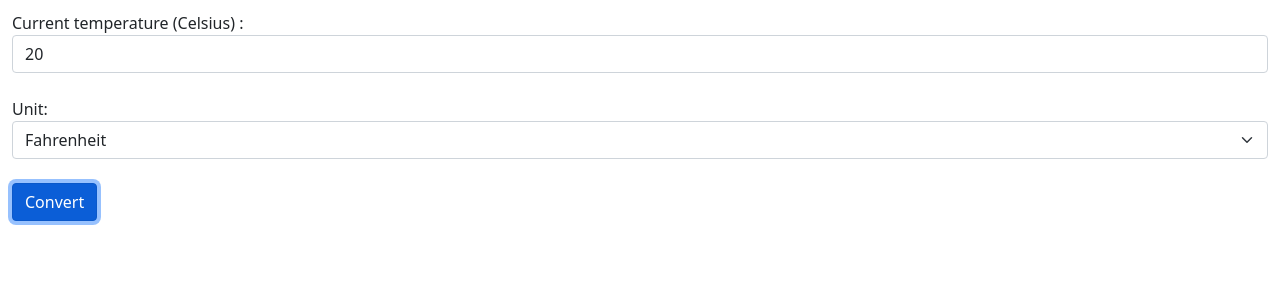
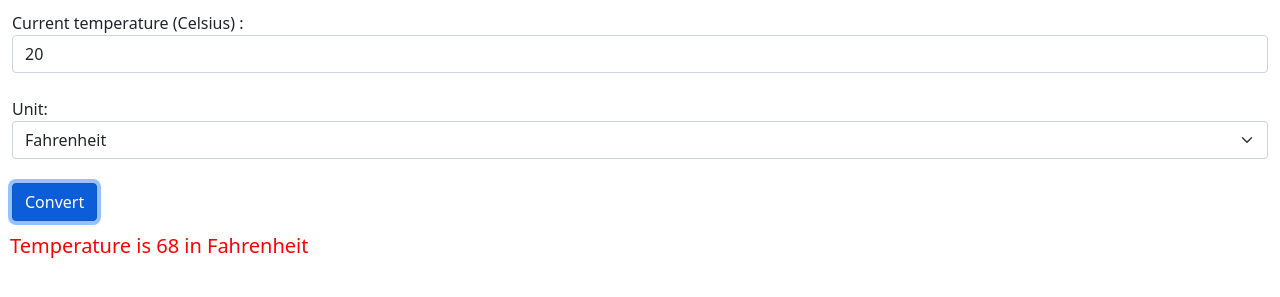
Before and after one commit to LacTodddd/EX4B, a plain HTML site: page ex4b/index.html in a window 1280 px wide. Both pictures are taken after a click on the button "Convert". Shown: the part 269-566 px from the top of the page. Drawn offline with nearby package versions, Linux system fonts and the light colour scheme.

Commit message:
Refactoring#3 : display the result in <div>

```diff
--- a/ex4b/index.html
+++ b/ex4b/index.html
@@ -73,7 +73,8 @@
 				var [t1,u1] = tempCal(t,u);
 
 			   if (validate(t)){
-			   alert("Temperature is "+t1+" in "+u1);
+				let result =document.getElementById("result");
+				result.innerText = "Temperature is "+t1+" in "+u1;
 			   }
 
 			});
```
